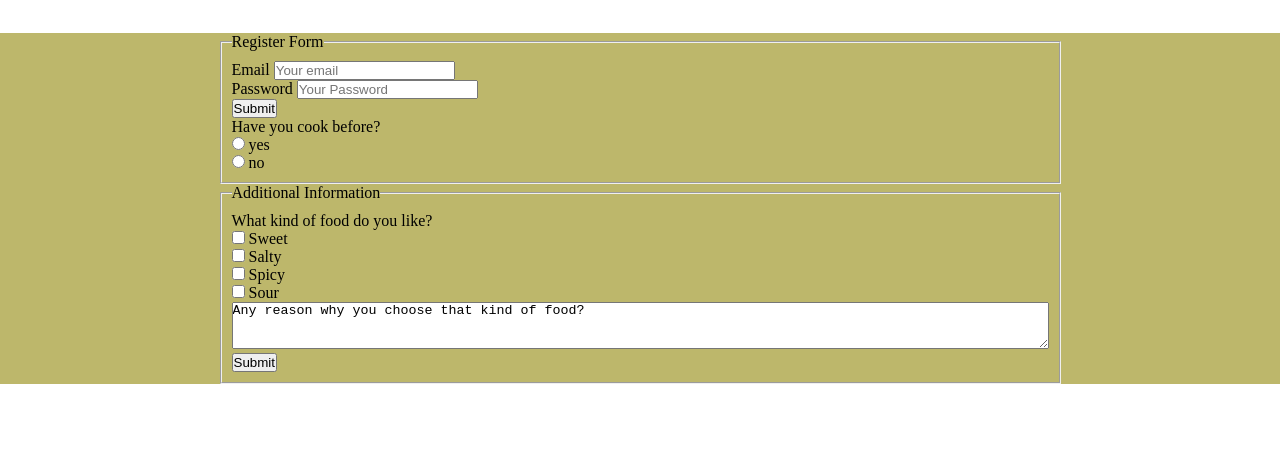
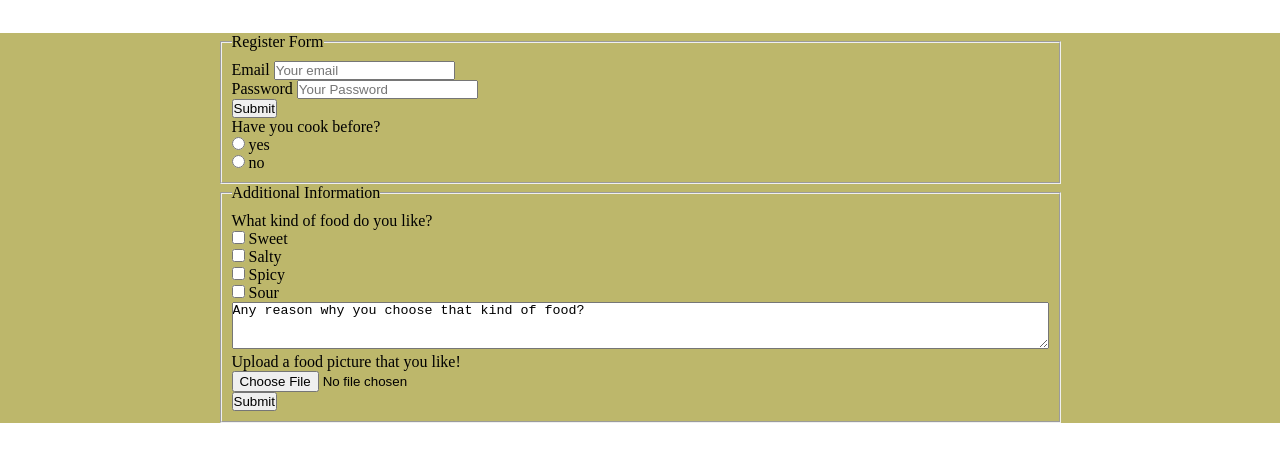
Before and after one commit to revou-fsse-3/module-1-cjordan239, a plain HTML site: page Week 2/index.html in a window 1280 px wide. Shown: the part 1466-1925 px from the top of the page. Before the commit the page ends 1886 px from the top, so only its background shows below. Drawn offline with Linux system fonts and the light colour scheme.

Commit message:
adding submit file

```diff
--- a/Week 2/index.html
+++ b/Week 2/index.html
@@ -147,6 +147,10 @@
                 <div>
                     <textarea rows="3" cols="100" required>Any reason why you choose that kind of food?</textarea>
                 </div>
+                <div>
+                    <p>Upload a food picture that you like!</p>
+                    <input type="file" class="Photo" required accept="image/png, image/jpeg">
+                </div>
                 <button>Submit</button>
 
             </fieldset>
```
